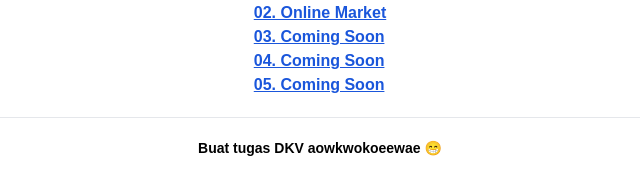
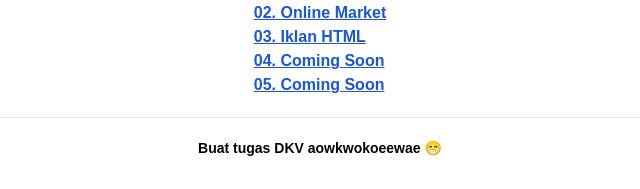
Before and after one commit to reimoo06/mmdev, a website: page index.html in a window 1280 px wide. Shown: the part 260-449 px from the top of the page, 320-960 px from the left. Drawn offline with nearby package versions, Linux system fonts and the light colour scheme; a web font is replaced by a local one.

Commit message:
add new list iklan html

```diff
--- a/index.html
+++ b/index.html
@@ -60,7 +60,7 @@
 
     <li><a href="Tugas/01Biography/bio.html" class="text-blue-700 underline"> 01. Biography </a></li>
     <li><a href="Tugas/02OnlineMarket/onlinemarket.html" class="text-blue-700 underline"> 02. Online Market </a></li>
-    <li><a href="#" class="text-blue-700 underline"> 03. Coming Soon </a></li>
+    <li><a href="Tugas/03IklanHTML/iklan.html" class="text-blue-700 underline"> 03. Iklan HTML </a></li>
     <li><a href="#" class="text-blue-700 underline"> 04. Coming Soon </a></li>
     <li><a href="#" class="text-blue-700 underline"> 05. Coming Soon </a></li>
 
```
